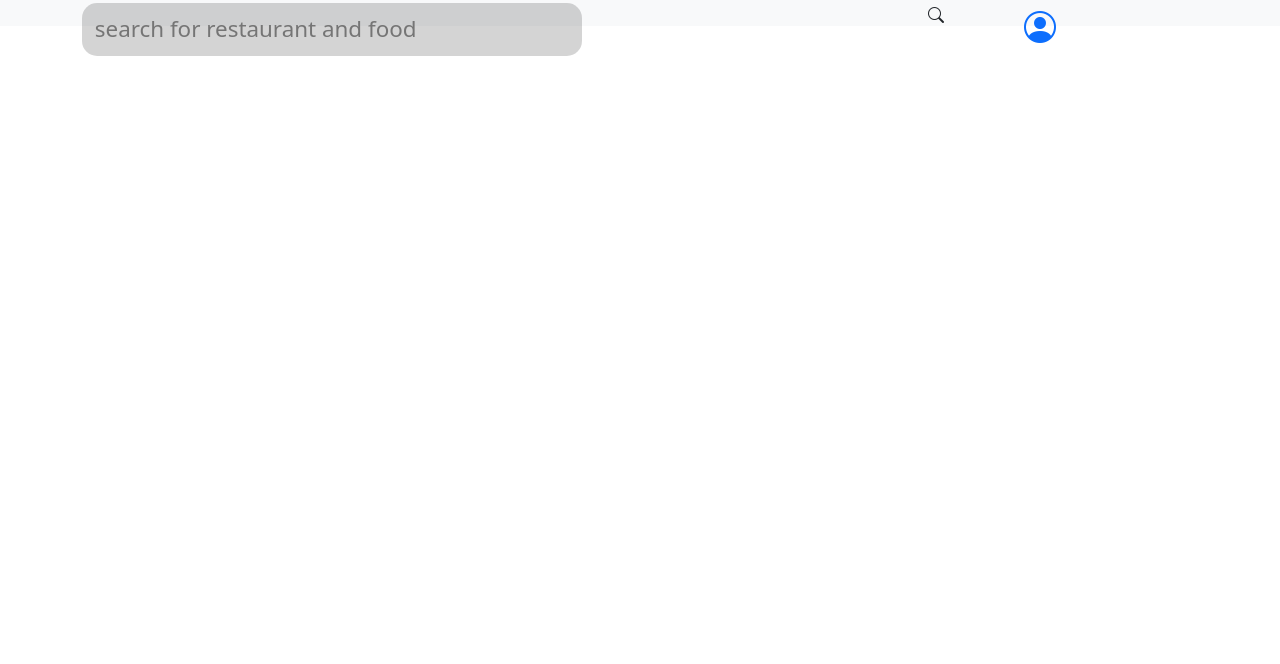
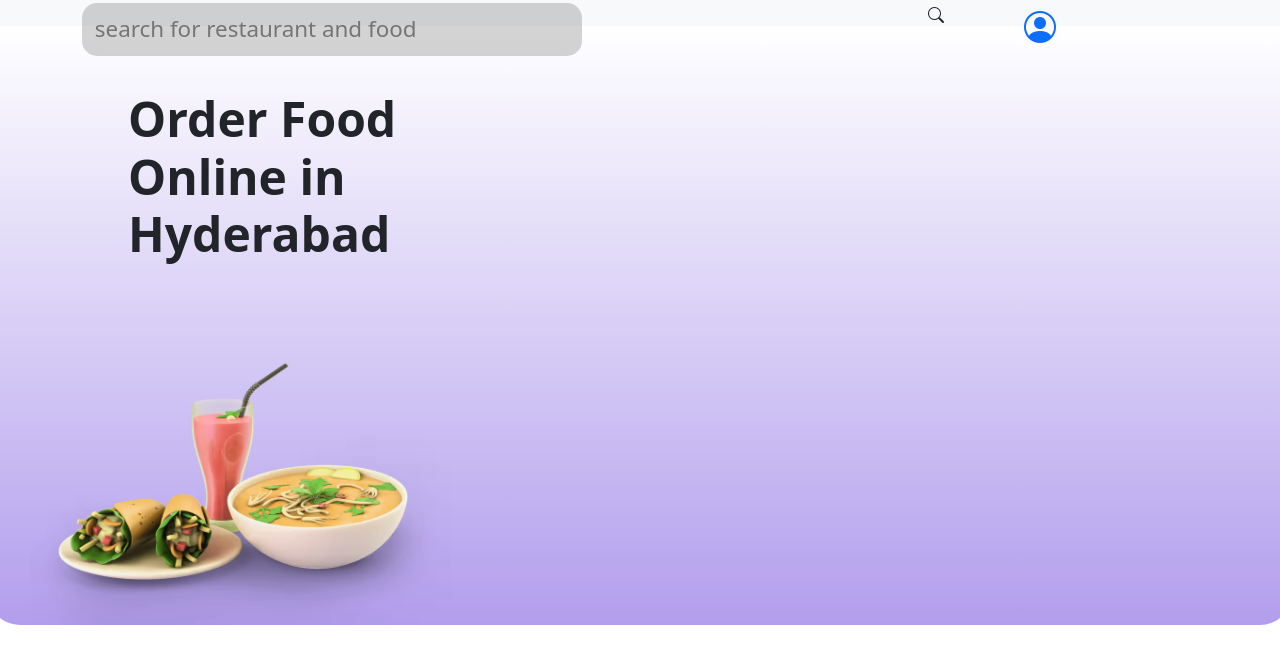
Before and after one commit to krishna-kallempeta/swiggy, a plain HTML site: page index.html in a window 1280 px wide. Shown: the part 54-718 px from the top of the page. Drawn offline with nearby package versions, Linux system fonts and the light colour scheme.

Commit message:
secondnav v1

```diff
--- a/index.css
+++ b/index.css
@@ -1,3 +1,11 @@
+body{
+    width: 100vw;
+    height: 100vh;
+    margin: 0;
+    padding: 0;
+}
+
+
 nav{
     height: 5rem;
 }
@@ -74,7 +82,7 @@ input:focus{
     width: 500px;
     padding: .6rem ;
     border-radius: 15px;
-    margin-right: 10rem;
+    margin-right: 9rem;
     font-size: 1.4rem;
     position: absolute;
     right: 160px;
@@ -100,3 +108,34 @@ input:focus{
 .searchnone{
     display: none;
 }
+
+/* second nav */
+.secondnavflex{
+    border-radius: 2rem;
+    font-weight: 800;
+    display: flex;
+    gap: 5rem;
+    background:linear-gradient(to top,rgb(178, 158, 237),#ffffff);
+
+
+}
+.contentsecNac{
+
+    font-size: 3rem;
+    font-weight:bold;
+    margin-left: 8rem;
+    margin-top: 4rem;
+    margin-bottom: 0;
+
+    width: 500px;
+}
+h2{
+    font-size: 3rem;
+    font-weight:bold;
+    margin-left: 10rem;
+    margin: 0;
+
+}
+.secondnavimg{
+    margin-right: 10rem;
+}
--- a/index.html
+++ b/index.html
@@ -36,6 +36,8 @@
 
 
 
+
+
   <div class="precise_location_hidebox shadow-lg none">
 
     <input class="input" type="search" placeholder="search for area for street name...">
@@ -50,7 +52,18 @@
   </div>
 
 
+      <!-- second nav -->
+  <div class="row secondnavflex">
+    <div class="col-6 contentsecNac">
+        <h2>Order Food</h2>
+        <h2>Online in</h2>
+        <h2> Hyderabad</h2>
+    </div>
+    <div class="col-6">
+      <img class="secondnavimg w-75" src="swiggy_secondnav_pic.avif" alt="">
+    </div>
 
+  </div>
 <script src="app.js"></script>
 </body>
 </htm
```
Also changed, not shown: swiggy_secondnav_pic.avif (added).
